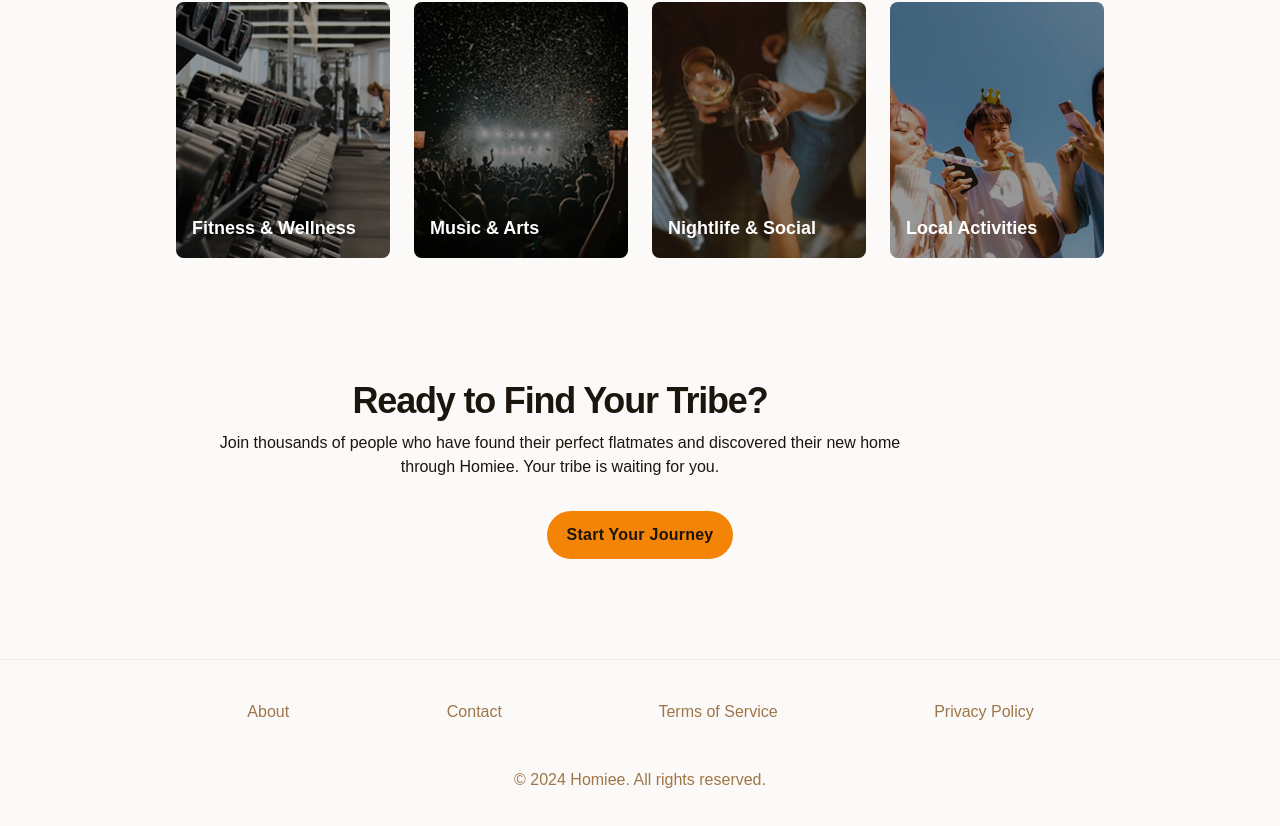
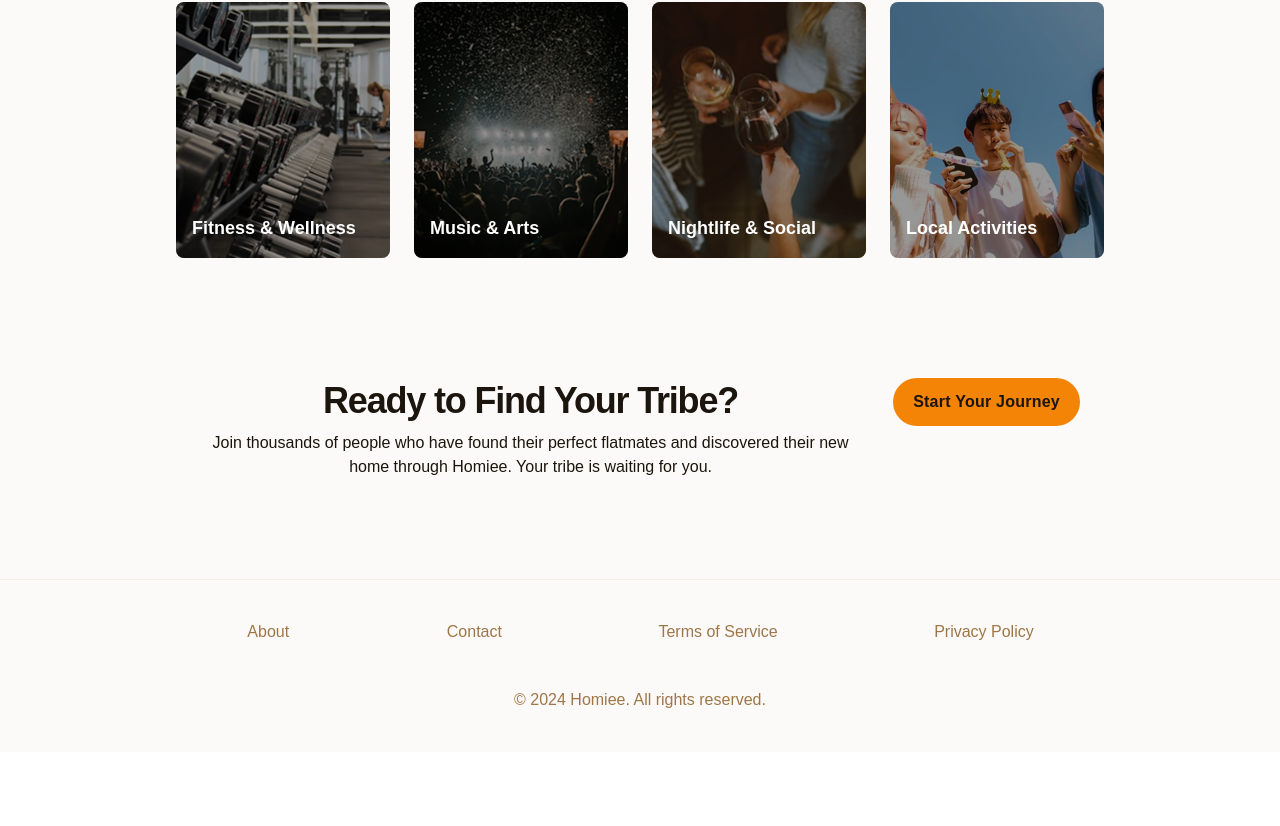
Before and after one commit to HarshGarg1290/Homiee, a Next.js app: page / in a window 1280 px wide. Shown: the part 1736-2562 px from the top of the page. After the commit the page ends 2488 px from the top, so only its background shows below. Built offline with nearby package versions, Linux system fonts and the light colour scheme.

Commit message:
cta changes

```diff
--- a/src/components/CTASection.jsx
+++ b/src/components/CTASection.jsx
@@ -15,20 +15,20 @@ export default function CTASection() {
 			variants={animations.fadeInUp}
 			className="@container"
 		>
-			<div className="flex flex-col justify-end gap-6 px-4 py-10 @[480px]:gap-8 @[480px]:px-10 @[480px]:py-20">
+			<div className="flex flex-col sm: flex-row justify-end gap-6 px-4 py-10 @[480px]:gap-8 @[480px]:px-10 @[480px]:py-20">
 				<motion.div
 					variants={animations.textReveal}
-					className="flex flex-col gap-2 text-center"
+					className="flex flex-col gap-2 text-center items-center"
 				>
 					<motion.h1
 						variants={animations.textReveal}
-						className="text-[#1c150d] tracking-light text-[32px] font-bold leading-tight @[480px]:text-4xl @[480px]:font-black @[480px]:leading-tight @[480px]:tracking-[-0.033em] max-w-[720px] font-heading"
+						className="text-[#1c150d] tracking-light text-[32px] font-bold leading-tight @[480px]:text-4xl @[480px]:font-black @[480px]:leading-tight @[480px]:tracking-[-0.033em] max-w-[720px] font-heading text-center"
 					>
 						Ready to Find Your Tribe?
 					</motion.h1>
 					<motion.p
 						variants={animations.textReveal}
-						className="text-[#1c150d] text-base font-normal leading-normal max-w-[720px] font-body"
+						className="text-[#1c150d] text-base font-normal leading-normal max-w-[720px] font-body text-center"
 					>
 						Join thousands of people who have found their perfect flatmates and
 						discovered their new home through Homiee. Your tribe is waiting for
```
